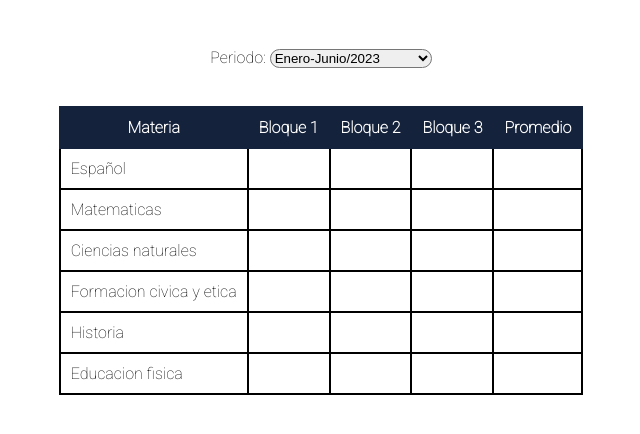
After one commit to LuisMartinRX20/SGER, a PHP site: page /PHP/SubirCalif.php in a window 1280 px wide. The commit adds this page. Shown: the top 434 px of the page, without its empty margins (319-959 px from the left). Run offline with PHP 8.4, Linux system fonts and the light colour scheme.

Commit message:
interfaces de boletas, pequeños ajustes en estilos

```diff
--- a/CSS/estilos.css
+++ b/CSS/estilos.css
@@ -1,28 +1,13 @@
-body{
+body {
   font-family: 'Roboto', sans-serif;
+  padding: 40px 80px 0 80px;
 }
 
-#nuevaTarea{
+#nuevaTarea {
   background-color: #A0DEEA;
   width: 90px;
   height: 35px;
-    float:  right;
-    font-weight: bold;
-    font-size: 20px;
-    transition: .2s;
-    width: fit-content;
-    margin: 5px;
-    border-radius: 10px;
-}
-#flecha{
-    max-width: 80px;
   float: right;
-}
-#cancel{
-    background-color: white;
-    width: 90px;
-    height: 35px;
-    float:  right;
   font-weight: bold;
   font-size: 20px;
   transition: .2s;
@@ -31,13 +16,31 @@ body{
   border-radius: 10px;
 }
 
-#cancel:hover{
+#flecha {
+  max-width: 80px;
+  float: right;
+}
+
+#cancel {
+  background-color: white;
+  width: 90px;
+  height: 35px;
+  float: right;
+  font-weight: bold;
+  font-size: 20px;
+  transition: .2s;
+  width: fit-content;
+  margin: 5px;
+  border-radius: 10px;
+}
+
+#cancel:hover {
   background-color: #15223B;
   color: white;
   border-color: white;
 }
 
-#cancel-rev{
+#cancel-rev {
   background-color: white;
   width: 90px;
   height: 35px;
@@ -50,48 +53,97 @@ body{
   border-radius: 10px;
 }
 
-#cancel-rev:hover{
+#cancel-rev:hover {
   background-color: #15223B;
   color: white;
   border-color: white;
 }
 
-#nuevaTarea:hover{
+#nuevaTarea:hover {
   background-color: #15223B;
   color: white;
   border-color: white;
 }
 
 
-.grid-cont{
+.grid-cont {
   display: grid;
   grid-template-columns: 60% 40%;
   font-size: 20px;
-    margin: 40px 80px 0 80px;
+
 }
-  .grid-cont-rev{
+
+.grid-cont-rev {
   display: grid;
   grid-template-rows: 60% 40%;
   font-size: 20px;
-    margin: 40px 60px 0 60px;
+
   align-items: center;
   justify-content: center;
 }
 
-  .grid-contmostrar{
+.grid-contmostrar {
   display: grid;
+  font-size: 20px;
 
-    font-size: 20px;
-    margin: 40px 80px 0 80px;
-  }
-  .grid-contnew{
-    display: grid;
-
-    font-size: 20px;
-    margin: 40px 80px 0 80px;
 }
 
-.tareasAsignadas{
+.grid-contnew {
+  display: grid;
+  font-size: 20px;
+}
+
+.flex-cont {
+  display: flex;
+  flex-direction: column;
+  align-items: center;
+  justify-content: center;
+}
+
+#t-cal {
+  border-spacing: 0;
+  border-collapse: collapse;
+}
+#t-cal-plus{
+  border-spacing: 0;
+  border-collapse: collapse;
+  padding:10px;
+
+}
+
+
+
+
+th, td {
+
+  padding: 5px;
+  border: 2px solid;
+
+}
+#tr-titulo {
+  background-color: #15223B;
+  color: white;
+
+}
+
+#tr-titulo>th {
+
+  padding: 10px;
+  border: 2px solid;
+  border-color: #15223B;
+}
+#mat>td {
+
+  padding: 10px;
+  border: 2px solid;
+
+}
+
+#al-nombre {
+  width: 600px;
+}
+
+.tareasAsignadas {
   background-color: #15223B;
   padding: 10px 30px;
   color: white;
@@ -99,7 +151,8 @@ body{
 
 
 }
-.tareasAsignadasrev{
+
+.tareasAsignadasrev {
   background-color: #15223B;
   padding: 10px 30px;
   color: white;
@@ -107,7 +160,8 @@ body{
   width: 60%;
 
 }
-#tareaRev{
+
+#tareaRev {
   background-color: #15223B;
   padding: 1px 100px;
   color: white;
@@ -115,71 +169,95 @@ body{
   width: fit-content;
 }
 
-.revisados{
+.revisados {
   width: 40%;
   font-weight: bold;
 }
 
-#ptitulo{
+#ptitulo {
   font-weight: bold;
 }
-#pCalif{
+
+#pCalif {
   background-color: #94938A;
   width: fit-content;
   padding: 15px;
   font-weight: bold;
 }
-#ptitcal{
+
+#ptitcal {
   font-weight: bold;
 }
-.editTarea{
+
+.editTarea {
   text-decoration: none;
 }
-#tareas>h2{
+
+#tareas>h2 {
   font-weight: bolder;
 }
 
-.grid-contt{
+.grid-contt {
   display: grid;
   font-size: 20px;
-    margin: 40px 80px 0 80px;
   grid-template-columns: 200px 200px 200px;
   grid-template-rows: 110px 110px 110px 110px;
 }
-  .grid-item{
+
+.grid-item {
   display: grid;
-    margin:0 10px 0 10px;
+  margin: 0 10px 0 10px;
 }
-  .grid-item:nth-child(1){
+
+.grid-item:nth-child(1) {
   grid-column: 1/3;
 }
-  .grid-item:nth-child(2){
+
+.grid-item:nth-child(2) {
   grid-column: 1/3;
 }
-  .grid-item:nth-child(3){
+
+.grid-item:nth-child(3) {
   grid-column: 1/2;
 }
-  .grid-item:nth-child(4){
+
+.grid-item:nth-child(4) {
   grid-column: 2/3;
 }
-  .grid-item:nth-child(5){
+
+.grid-item:nth-child(5) {
   grid-column: 1/2;
 }
-  .grid-item:nth-child(6){
+
+.grid-item:nth-child(6) {
   grid-column: 2/3;
 }
-  .grid-item:nth-child(7){
+
+.grid-item:nth-child(7) {
   grid-column: 3/4;
   grid-row: 2/3;
 }
-  .anew{
+
+.anew {
   width: fit-content;
   float: right;
 }
-  .anewflecha{
+
+.anewflecha {
   width: fit-content;
   float: right;
   text-decoration: none;
   font-weight: bold;
   color: black;
+  margin-top: 150px;
+  margin-right: 40px;
 }
+
+input,
+select {
+  border-radius: 10px;
+}
+
+#form-cal {
+  align-self: center;
+}
--- a/PHP/Revision.php
+++ b/PHP/Revision.php
@@ -29,7 +29,7 @@
         <br>
     <center>
         <a href="RevTarea.php" id="btnvolver-rev">
-            <input type="button" id="cancel-rev" value="CANCELAR">
+            <input type="button" id="cancel-rev" value="SALIR">
         </a>
 </center>
 
--- /dev/null
+++ b/PHP/SubirCalif.php
@@ -0,0 +1,86 @@
+<!DOCTYPE html>
+<html lang="es">
+
+<head>
+    <meta charset="UTF-8">
+    <meta http-equiv="X-UA-Compatible" content="IE=edge">
+    <meta name="viewport" content="width=device-width, initial-scale=1.0">
+    <link rel="stylesheet" href="../CSS/estilos.css">
+    <link href="https://fonts.googleapis.com/css2?family=Roboto:wght@100&display=swap" rel="stylesheet">
+    <title>Inicio</title>
+</head>
+
+<body>
+    <div class="flex-cont">
+        <div id="form-cal">
+            <form action="">
+                <label for="periodo">Periodo: </label>
+                <select name="periodo" id="periodo" required>
+                    <option value="EJ2023">Enero-Junio/2023</option>
+                    <option value="AD2023">Agosto-Diciembre/2023</option>
+                </select>
+
+            </form>
+        </div>
+        <br><br>
+        <div id="tabla-cal-plus">
+            <center>
+                <table id="t-cal-plus">
+                    <tr id="tr-titulo">
+                        <th>Materia</th>
+                        <th>Bloque 1</th>
+                        <th>Bloque 2</th>
+                        <th>Bloque 3</th>
+                        <th>Promedio</th>
+
+                    </tr>
+                    <tr id="mat">
+                        <td>Español</td>
+                        <td></td>
+                        <td></td>
+                        <td></td>
+                        <td></td>
+                    </tr>
+                    <tr id="mat">
+                        <td>Matematicas</td>
+                        <td></td>
+                        <td></td>
+                        <td></td>
+                        <td></td>
+                    </tr>
+                    <tr id="mat">
+                        <td>Ciencias naturales</td>
+                        <td></td>
+                        <td></td>
+                        <td></td>
+                        <td></td>
+                    </tr>
+                    <tr id="mat">
+                        <td>Formacion civica y etica</td>
+                        <td></td>
+                        <td></td>
+                        <td></td>
+                        <td></td>
+                    </tr>
+                    <tr id="mat">
+                        <td>Historia</td>
+                        <td></td>
+                        <td></td>
+                        <td></td>
+                        <td></td>
+                    </tr>
+                    <tr id="mat">
+                        <td>Educacion fisica</td>
+                        <td></td>
+                        <td></td>
+                        <td></td>
+                        <td></td>
+                    </tr>
+
+                </table>
+            </center>
+        </div>
+    </div>
+</body>
+
+</html>
```
Also changed, not shown: PHP/EditCalif.php (added, +46 -0 lines), PHP/VerCalif.php (added, +61 -0 lines), PHP/editarTarea.php (+11 -10 lines), PHP/nuevaTarea.php (+11 -12 lines). Lines whose indentation alone changed are shown as unchanged.
